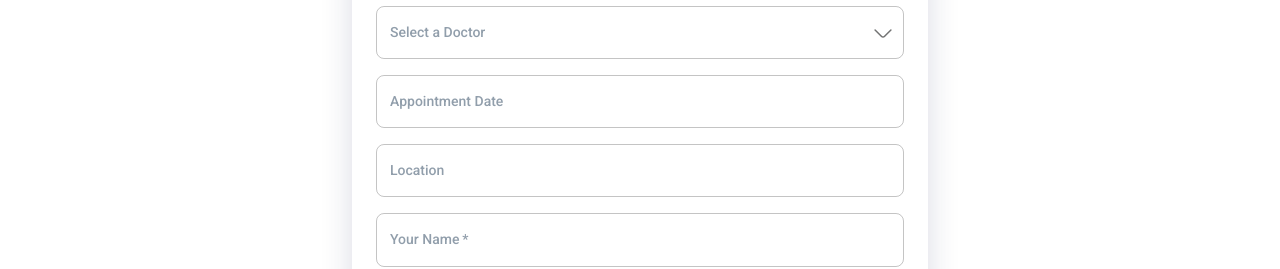
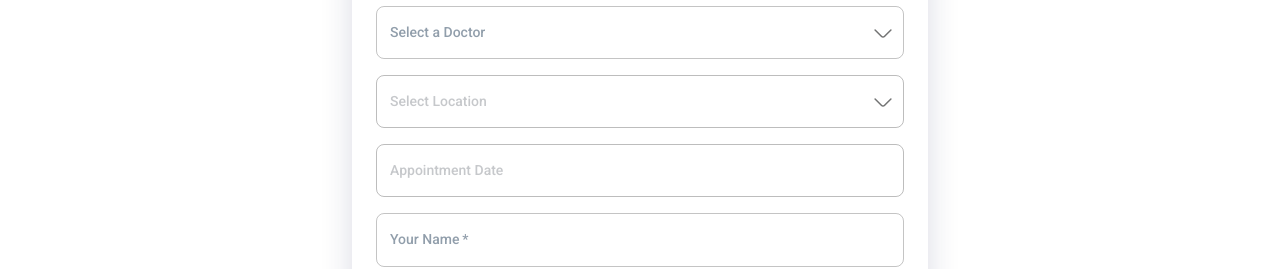
Before and after one commit to ssjisan/poc-website, a React (Vite) app: page /book_appointment in a window 1280 px wide. Shown: the part 264-533 px from the top of the page. Built offline with nearby package versions, Linux system fonts and the light colour scheme; no server answers.

Commit message:
appointment regenerated

```diff
--- a/src/Components/BookAppointment/BookAppointmentForm.jsx
+++ b/src/Components/BookAppointment/BookAppointmentForm.jsx
@@ -6,19 +6,27 @@ import {
   Grid,
   Stack,
   Typography,
+  TextField,
 } from "@mui/material";
 import InputFields from "./InputFields";
 import { useEffect, useState } from "react";
 import axios from "axios";
 import toast from "react-hot-toast";
-import days from "../../assets/days";
 import { Calender } from "../../assets/Icons";
 
 export default function BookAppointmentForm() {
-  const [appointmentDate, setAppointmentDate] = useState(null); // To store selected date
-  const [availableDays, setAvailableDays] = useState([]); // For doctor's available consultation days
   const [profiles, setProfiles] = useState([]); // Profiles data
   const [loading, setLoading] = useState(false);
+  const [appointmentDate, setAppointmentDate] = useState(null); // To store selected date
+  const days = [
+    { id: 1, label: "Saturday", value: "Saturday" },
+    { id: 2, label: "Sunday", value: "Sunday" },
+    { id: 3, label: "Monday", value: "Monday" },
+    { id: 4, label: "Tuesday", value: "Tuesday" },
+    { id: 5, label: "Wednesday", value: "Wednesday" },
+    { id: 6, label: "Thursday", value: "Thursday" },
+    { id: 7, label: "Friday", value: "Friday" },
+  ];
 
   useEffect(() => {
     loadProfiles();
@@ -28,7 +36,7 @@ export default function BookAppointmentForm() {
   const loadProfiles = async () => {
     try {
       const { data } = await axios.get(
-        `${process.env.REACT_APP_SERVER_API}/doctors`
+        `${process.env.REACT_APP_SERVER_API}/availableDoctors`
       );
       setProfiles(data); // Update profiles state
     } catch (err) {
@@ -36,50 +44,52 @@ export default function BookAppointmentForm() {
     }
   };
 
+  // Custom calendar icon
+  const CalenderIcon = () => {
+    return <Calender color="#919EAB" size={24} />;
+  };
+
   const [formData, setFormData] = useState({
     selectedDoctor: null,
-    location: "",
-    preferredDay: "",
+    selectedLocation: null, // New field to store selected location
+    appointmentDate: null, // Store the selected date
     name: "",
     phone: "",
     email: "",
     message: "",
   });
 
-  // Watch for doctor selection change and update available days and location
-  useEffect(() => {
-    if (formData.selectedDoctor) {
-      const doctorDays = formData.selectedDoctor.consultationDays.map(
-        (dayId) => {
-          const day = days.find((d) => d.id === dayId);
-          return day?.label;
-        }
-      );
-      setAvailableDays(doctorDays); // Update available consultation days
-      setFormData((prevData) => ({
-        ...prevData,
-        location: formData.selectedDoctor.location, // Auto-fill doctor's location
-      }));
-    }
-  }, [formData.selectedDoctor]);
-
-  // Disable dates not available for the selected doctor
-  const shouldDisableDate = (date) => {
-    const dayName = date.format("dddd");
-    return !availableDays.includes(dayName); // Disable unavailable days
-  };
-
-  // Custom calendar icon
-  const CalenderIcon = () => {
-    return <Calender color="#919EAB" size={24} />;
-  };
-
   // Handle doctor selection
   const handleDoctorChange = (event, newValue) => {
     setFormData((prevData) => ({
       ...prevData,
-      selectedDoctor: newValue, // Store selected doctor
+      selectedDoctor: newValue,
+      selectedLocation: null, // Reset location when a new doctor is selected
     }));
+  };
+
+  // Handle location selection
+  const handleLocationChange = (event, locationName) => {
+    setFormData((prevData) => ({
+      ...prevData,
+      selectedLocation: locationName,
+    }));
+  };
+
+  // Create the function to disable dates based on selected location
+  const shouldDisableDate = (date) => {
+    const selectedLocation = formData.selectedDoctor
+      ? profiles
+          .find((doc) => doc._id === formData.selectedDoctor)
+          ?.serialInfo.find((loc) => loc.location === formData.selectedLocation)
+      : null;
+
+    if (selectedLocation) {
+      const allowedDays = selectedLocation.consultationDays;
+      const dayId = days.find((day) => day.label === date.format("dddd"))?.id;
+      return !allowedDays.includes(dayId);
+    }
+    return false;
   };
 
   // Handle general input change for all other fields
@@ -87,71 +97,93 @@ export default function BookAppointmentForm() {
     const { id, value } = event.target;
     setFormData((prevData) => ({
       ...prevData,
-      [id]: value, // Update corresponding field in formData
+      [id]: value,
     }));
   };
 
-  // Handle form submission
+  const handleDateChange = (newDate) => {
+    if (newDate && newDate.isValid()) {
+      setAppointmentDate(newDate); // Update the local state with a dayjs object
+
+      // Correctly update formData with the formatted date string
+      setFormData((prevData) => ({
+        ...prevData,
+        appointmentDate: newDate.toISOString(), // Set appointmentDate with the ISO string
+      }));
+    } else {
+      setAppointmentDate(null);
+
+      // Ensure appointmentDate is reset to null in formData
+      setFormData((prevData) => ({
+        ...prevData,
+        appointmentDate: null,
+      }));
+    }
+  };
   const handleSubmit = async (event) => {
     event.preventDefault();
-
-    // Ensure all required fields are filled
+    // Show loading toast
+    const toastId = toast.loading("Sending appointment request...");
+    setLoading(true);
     if (
       !formData.selectedDoctor ||
-      !appointmentDate ||
+      !formData.selectedLocation ||
+      !formData.appointmentDate ||
       !formData.name ||
       !formData.phone ||
       !formData.email
     ) {
-      toast.error("Please fill in all required fields.");
+      toast.error("Please fill in all required fields.",{
+        id: toastId,
+      });
       return;
     }
 
-    const dataToSubmit = {
-      doctorInfo: formData.selectedDoctor._id,
-      preferredDate: appointmentDate.toISOString(),
-      name: formData.name,
-      phone: formData.phone,
-      email: formData.email,
-      message: formData.message,
-    };
+    try {
+      // Prepare the data to send to the backend
+      const appointmentData = {
+        doctorInfo: formData.selectedDoctor,
+        selectedLocation: formData.selectedLocation,
+        appointmentDate: formData.appointmentDate,
+        name: formData.name,
+        phone: formData.phone,
+        email: formData.email,
+        message: formData.message,
+      };
 
-    const loadingToastId = toast.loading("Sending appointment request...");
-    setLoading(true); // Set loading state to true
 
-    try {
+      // Send the data to the backend
       const response = await axios.post(
         `${process.env.REACT_APP_SERVER_API}/book_appointment`,
-        dataToSubmit
+        appointmentData
       );
 
       if (response.status === 201) {
-        toast.success("Appointment submitted successfully!", {
-          id: loadingToastId,
+        toast.success("Appointment created successfully!", {
+          id: toastId,
         });
+        // Reset the form
         setFormData({
           selectedDoctor: null,
-          location: "",
-          preferredDay: "",
+          selectedLocation: null,
+          appointmentDate: null,
           name: "",
           phone: "",
           email: "",
           message: "",
         });
         setAppointmentDate(null);
-        // Reset form data
       } else {
-        toast.error("Failed to submit the appointment.", {
-          id: loadingToastId,
+        toast.error("Failed to create appointment. Please try again.", {
+          id: toastId,
         });
       }
     } catch (error) {
-      console.error("Error submitting appointment:", error);
-      toast.error(error.message, {
-        id: loadingToastId,
+      toast.error("An error occurred while creating the appointment.", {
+        id: toastId,
       });
     } finally {
-      setLoading(false); // Reset loading state
+      setLoading(false);
     }
   };
 
@@ -186,25 +218,27 @@ export default function BookAppointmentForm() {
               </Typography>
             </Stack>
             <InputFields
-              profiles={profiles} // Pass loaded profiles
-              CalenderIcon={CalenderIcon} // Pass custom calendar icon
-              handleDoctorChange={handleDoctorChange} // Doctor change handler
-              handleInputChange={handleInputChange} // General input change handler
-              shouldDisableDate={shouldDisableDate} // Disable unavailable dates
-              appointmentDate={appointmentDate} // Selected appointment date
-              setAppointmentDate={setAppointmentDate} // Set selected appointment date
-              formData={formData} // Pass form data state
+              profiles={profiles}
+              formData={formData}
+              handleDoctorChange={handleDoctorChange}
+              handleLocationChange={handleLocationChange}
+              handleInputChange={handleInputChange}
+              CalenderIcon={CalenderIcon}
+              shouldDisableDate={shouldDisableDate}
+              appointmentDate={appointmentDate}
+              setAppointmentDate={setAppointmentDate}
+              handleDateChange={handleDateChange}
             />
+
+            {/* Submit Button */}
             <Button
-              type="submit"
               variant="contained"
+              color="primary"
+              fullWidth
               onClick={handleSubmit}
-              disabled={loading} // Disable button when loading
-              startIcon={
-                loading ? <CircularProgress size={20} color="inherit" /> : null
-              } // Show spinner
+              sx={{ mt: 2 }}
             >
-              {loading ? "Sending..." : "Submit Appointment"}
+              Book Appointment
             </Button>
           </Stack>
         </Grid>
--- a/src/Components/BookAppointment/InputFields.jsx
+++ b/src/Components/BookAppointment/InputFields.jsx
@@ -1,60 +1,89 @@
 import { Autocomplete, Stack, TextField } from "@mui/material";
 import { LocalizationProvider } from "@mui/x-date-pickers/LocalizationProvider";
 import { AdapterDayjs } from "@mui/x-date-pickers/AdapterDayjs";
-import dayjs from "dayjs"; // Optional: import to handle dates directly
+import dayjs from "dayjs";
 import { DatePicker } from "@mui/x-date-pickers/DatePicker";
 import { ArrowDown } from "../../assets/Icons";
 
 export default function InputFields({
   profiles,
   CalenderIcon,
+  formData,
   handleDoctorChange,
+  handleLocationChange,
   handleInputChange,
   shouldDisableDate,
   appointmentDate,
-  formData,
-  setAppointmentDate,
+  handleDateChange,
 }) {
   // Restrict to next 30 days
   const today = dayjs();
   const thirtyDaysLater = dayjs().add(30, "day");
 
+  // Get the locations of the selected doctor
+  const locations = formData.selectedDoctor
+    ? profiles.find((doc) => doc._id === formData.selectedDoctor)?.serialInfo ||
+      []
+    : [];
+
   return (
     <Stack gap="16px" sx={{ width: "100%" }}>
+      {/* Doctor selection */}
       <Autocomplete
         fullWidth
         options={profiles}
         getOptionLabel={(option) => option.name}
-        value={formData.selectedDoctor} // Controlled by formData
-        onChange={handleDoctorChange}
+        value={
+          formData.selectedDoctor
+            ? profiles.find((doc) => doc._id === formData.selectedDoctor)
+            : null
+        }
+        onChange={(event, newValue) => {
+          handleDoctorChange(event, newValue ? newValue._id : null);
+        }}
         popupIcon={<ArrowDown color="#727373" size={24} />}
         renderInput={(params) => (
           <TextField {...params} label="Select a Doctor" />
         )}
       />
+
+      {/* Location selection */}
+      <Autocomplete
+        disabled={formData.selectedDoctor === null}
+        fullWidth
+        options={locations}
+        getOptionLabel={(option) => option.location || "No Location Provided"}
+        value={
+          formData.selectedLocation
+            ? locations.find(
+                (loc) => loc.location === formData.selectedLocation
+              )
+            : null
+        }
+        onChange={(event, newValue) => {
+          handleLocationChange(event, newValue ? newValue.location : null);
+        }}
+        popupIcon={<ArrowDown color="#727373" size={24} />}
+        renderInput={(params) => (
+          <TextField {...params} label="Select Location" />
+        )}
+      />
+
       <LocalizationProvider dateAdapter={AdapterDayjs}>
         <DatePicker
           label="Appointment Date"
+          disabled={formData.selectedLocation === null}
           minDate={today}
           maxDate={thirtyDaysLater}
-          shouldDisableDate={shouldDisableDate}
+          shouldDisableDate={shouldDisableDate} // Use prop to control disabled dates
+          value={appointmentDate}
+          onChange={handleDateChange} // Set the date change handler
           slots={{
             openPickerIcon: CalenderIcon,
           }}
-          value={appointmentDate}
-          onChange={(newDate) => setAppointmentDate(newDate)}
         />
       </LocalizationProvider>
-      <TextField
-        id="location"
-        label="Location"
-        variant="outlined"
-        fullWidth
-        value={formData.location}
-        InputProps={{
-          readOnly: true,
-        }}
-      />
+
       <TextField
         id="name"
         label="Your Name"
@@ -65,6 +94,7 @@ export default function InputFields({
         value={formData.name}
         onChange={handleInputChange}
       />
+
       <TextField
         id="phone"
         label="Your Phone Number"
@@ -75,6 +105,7 @@ export default function InputFields({
         value={formData.phone}
         onChange={handleInputChange}
       />
+
       <TextField
         id="email"
         label="Your Email"
@@ -85,6 +116,7 @@ export default function InputFields({
         value={formData.email}
         onChange={handleInputChange}
       />
+
       <TextField
         id="message"
         label="Your Message"
--- a/src/Components/Home/DoctorsProfile/Components/DetailsDrawer.jsx
+++ b/src/Components/Home/DoctorsProfile/Components/DetailsDrawer.jsx
@@ -15,6 +15,8 @@ export default function DetailsDrawer({
   profile,
   viewType,
 }) {
+  console.log(profile?.serialInfo);
+
   // Function to render the details view
   const renderDetailsView = () => (
     <>
@@ -102,34 +104,41 @@ export default function DetailsDrawer({
     { id: 7, label: "Friday", value: "Friday" },
   ];
 
-  const renderAppointmentInfoView = () => {
-    // Map the consultationDays (which are IDs) to their corresponding day labels
-    const consultationDayLabels = profile.consultationDays
-      .map((dayId) => days.find((day) => day.id === dayId)?.value)
-      .filter(Boolean); // Filter out any undefined values
+  const renderAppointmentView = () => (
+    <>
+      {profile?.serialInfo?.map((data, index) => {
+        // Map day IDs to day labels
+        const dayLabels = data.consultationDays
+          ?.map((dayId) => {
+            const matchedDay = days.find((day) => day.id === dayId);
+            return matchedDay ? matchedDay.label : null;
+          })
+          .filter(Boolean); // Filter out any null values
 
         return (
-      <>
-        <Stack gap="8px">
-          <Typography variant="h6">Location</Typography>
-          <Typography color="text.secondary">{profile.location}</Typography>
+          <Box key={index} sx={{ mb: 2 }}>
+            <Stack gap="8px" sx={{mb:"16px"}}>
+              <Typography variant="h6">Location - 0{index+1}</Typography>
+              <Typography color="text.secondary">{data.location}</Typography>
             </Stack>
-        <Stack gap="8px">
+            <Stack gap="8px" sx={{mb:"16px"}}>
               <Typography variant="h6">Availability</Typography>
               <Typography color="text.secondary">
-            {consultationDayLabels.join(", ")} <br /> at{" "}
-            {profile.consultationTime}
+                {dayLabels?.join(", ")} <br /> at {data.consultationTime}
               </Typography>
             </Stack>
-        <Stack gap="8px">
+            <Stack gap="8px" sx={{mb:"16px"}}>
               <Typography variant="h6">For Serial</Typography>
               <Typography color="text.secondary">
-            {profile.appointmentNumber}
+                {data.appointmentNumber}
               </Typography>
             </Stack>
+            {index < profile.serialInfo.length - 1 && <Divider />}
+          </Box>
+        );
+      })}
     </>
   );
-  };
 
   return (
     <Drawer anchor="right" open={open} onClose={() => toggleDrawer(false)}>
@@ -190,7 +199,7 @@ export default function DetailsDrawer({
             {/* Conditional Rendering based on viewType */}
             {viewType === "details"
               ? renderDetailsView()
-              : renderAppointmentInfoView()}
+              : renderAppointmentView()}
           </Stack>
         )}
       </Box>
```
Also changed, not shown: 8 other files (tests, documents, lock files or other folders). Lines whose indentation alone changed are shown as unchanged.
